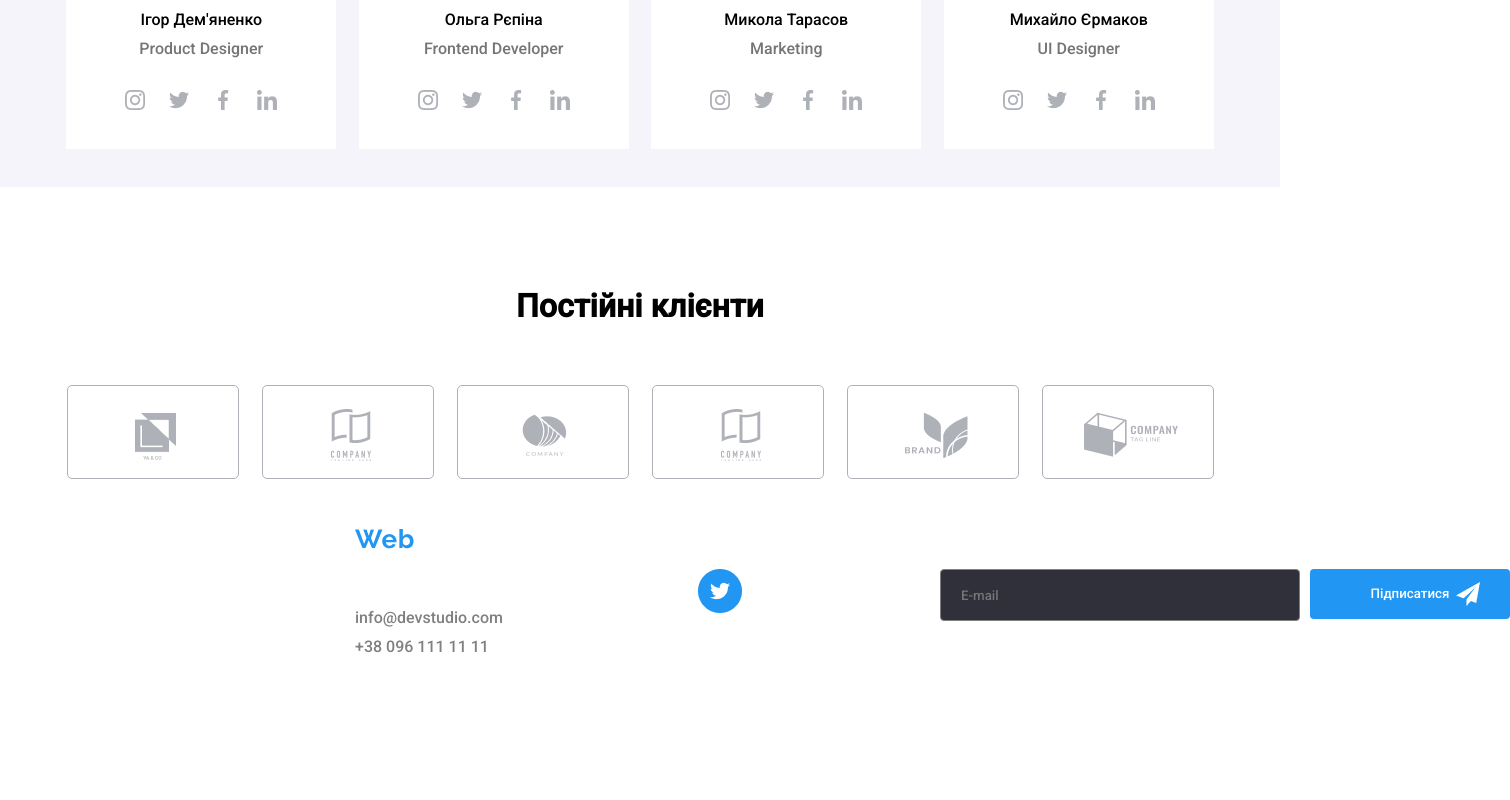
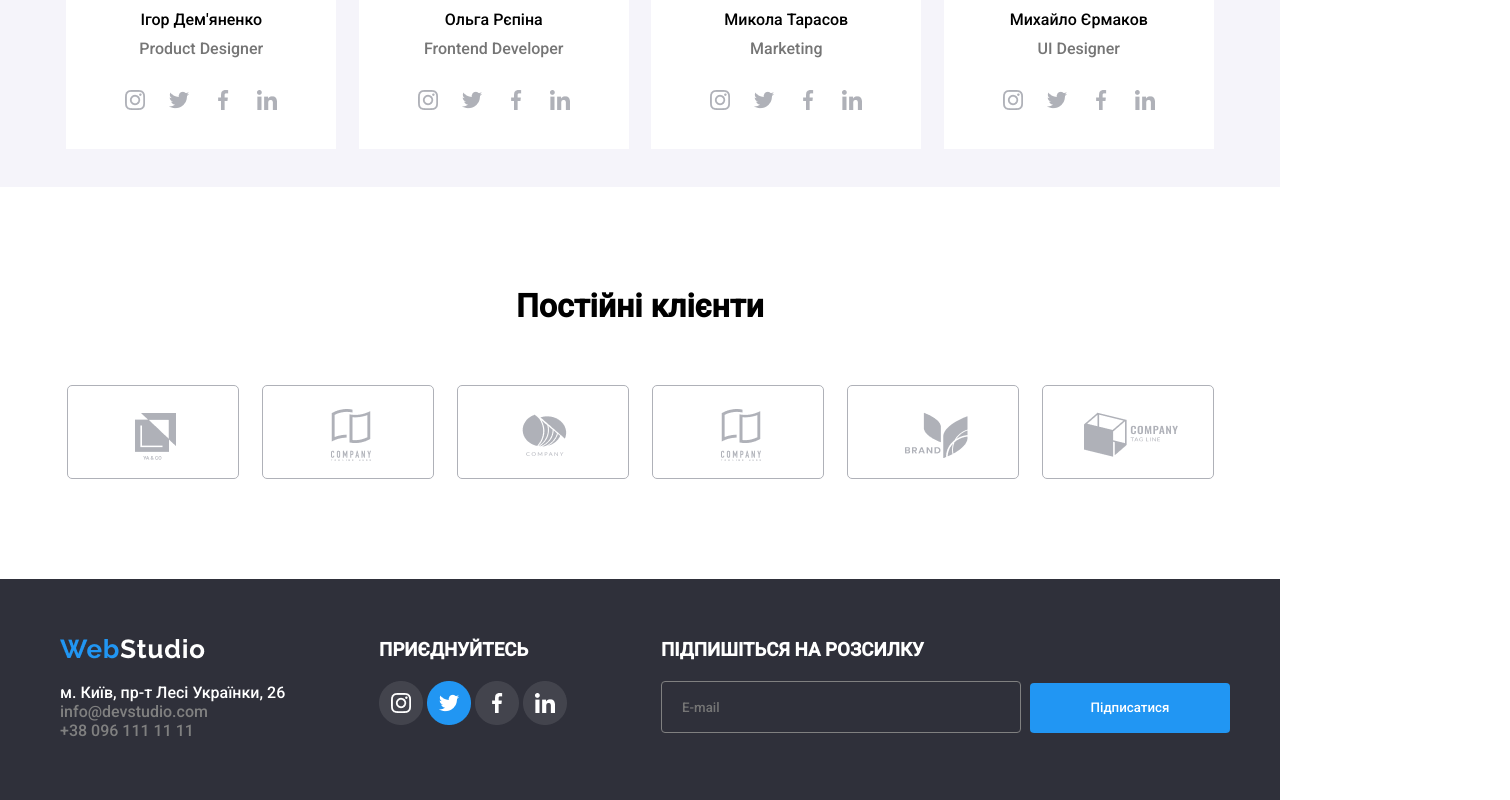
Before and after one commit to huskar666/Web-studio-new, a plain HTML site: page index.html in a window 1280 px wide. Shown: the part 2063-2863 px from the top of the page, 1510 px wide, since content can reach past the window. Before the commit the page ends 2729 px from the top, so only its background shows below. Drawn offline with Linux system fonts and the light colour scheme; files whose address does not match are found by name.

Commit message:
віів

```diff
--- a/index.html
+++ b/index.html
@@ -9,7 +9,8 @@
     <link href="https://fonts.googleapis.com/css2?family=Roboto:wght@500&display=swap" rel="stylesheet">
     <link rel="stylesheet" href="./css/style.css">
     <link rel="stylesheet" href="./css/adaptive.css">
-    <title>Document</title>
+    <link rel="shortcut icon" href="./img/Sitelogo.png">
+    <title>WebStudio</title>
 </head>
 <body>
     <header>
@@ -224,44 +225,36 @@
 
     </main>
     <footer>
-            <section class="info">
-                <div class="info__container">
-                        <img class="info-logo" src="./img/WebStudio (1).png" alt="webstudio">
-                        <div class="info-text">
-                            <p class="info-text1">м. Київ, пр-т Лесі Українки, 26</p>
-                            <p class="info-text2">info@devstudio.com</p>
-                            <p class="info-text2">+38 096 111 11 11</p>
-
-                        </div>
+        <section class="footer">
+            <div class="footer__container">
+                <div class="footer__container--first">
+                    <img  class="footer__logo"  src="./img/WebStudio (1).png" alt="logo-footer">
+                    <div class="footer__container--first--logo">
+                        <a class="footer__adress" href="#">м. Київ, пр-т Лесі Українки, 26</a>
+                        <br>
+                        <a class="footer__gmail" href="#">info@devstudio.com</a>
+                        <br>
+                        <a class="footer__phone" href="#">+38 096 111 11 11</a>
+                    </div>
                 </div>
-               </section>
-               <section class="soc">
-                    <div class="soc__container">
-                        <h4 class="soc-title">ПРИЄДНУЙТЕСЬ</h4>
-                        <div class="soc-imgs">
-                            <img soc-img src="./img/insta.png" alt="">
-                            <img soc-img src="./img/twit.png" alt="">
-                            <img soc-img src="./img/faceb.png" alt="">
-                            <img soc-img src="./img/linked.png" alt="">
-                        </div>
-
+                <div class="footer__container--second">
+                    <h3 class="footer__container--second--title">ПРИЄДНУЙТЕСЬ</h3>
+                    <div class="footer__container--second--network">
+                        <img src="./img/insta.png" alt="insta">
+                        <img src="./img/twit.png" alt="twit">
+                        <img src="./img/faceb.png" alt="faceb">
+                        <img src="./img/linked.png" alt="linked">
                     </div>
-               </section>
-
-
-           <section class="email">
-            <div class="email__container">
-                <h4 class="email-title">ПІДПИШІТЬСЯ НА РОЗСИЛКУ</h4>
-                <form>
-                    <input class="email-form type="email" placeholder="E-mail">
-                </form>
-                <button class="email-button">
-                    Підписатися <img class="email-photo" src="./img/telegram.png" alt="">
-                </button>
+                </div>
+                <div class="footer__container--therd">
+                    <h3 class="footer__container--therd--title">ПІДПИШІТЬСЯ НА РОЗСИЛКУ</h3>
+                    <div class="footer__container--therd--content">
+                        <input class="footer__container--therd--input" type="email" placeholder="E-mail">
+                        <button class="footer__container--therd--button">Підписатися</button>
+                    </div>
+                </div>
             </div>
-           </section>
-        </div>
-
+        </section>
     </footer>
 </body>
 </html>
--- a/style.scss
+++ b/style.scss
@@ -346,97 +346,72 @@ main{
         }
     }
 }
+       .footer{
+        background-color: #2F303A;
+        margin-top: 100px;
 
-footer{
-
-    background-color: #2F303A;
-    position: relative;
-
-
-    .container{
+        & .footer__container{
+            width: 100%;
             max-width: 1170px;
             margin: 0 auto;
-        margin-top: 100px;
-        width: 100%;
+            display: flex;
+            justify-content: space-between;
+            flex-direction: row;
+            padding: 60px;
+
+        }
+        & .footer__logo{
+            margin-bottom: 20px;
+        }
+        & .footer__adress{
+            font-family: Roboto;
+            text-decoration: none;
+            color: white;
+        }
+        & .footer__gmail{
+            font-family: Roboto;
+            text-decoration: none;
+            color: gray;
+
 
         }
 
-    .info{
-        &-logo{
-            position: absolute;
-            left: 355px;
-            top: 50px;
+        & .footer__phone{
+            font-family: Roboto;
+            text-decoration: none;
+            color: gray;
         }
-        &-text{
-            position: absolute;
-            top: 100px;
-            left: 355px;
-        }
-        &-text1{
+        & .footer__container--second--title{
             font-family: Roboto;
             color: white;
-            margin-bottom: 10px;
+            margin-bottom: 20px;
         }
-        &-text2{
+        & .footer__container--therd--title{
             font-family: Roboto;
-            color: gray;
-            margin-bottom: 10px;
-        }
-    }
-    .soc{
-        &-title{
             color: white;
-            font-family: Roboto;
-            position: absolute;
-            left: 650px;
-            top: 50px;
 
         }
-        &-imgs{
-            position: absolute;
-            left: 650px;
-            top: 90px;
-        }
-    }
-    .email{
-        &-title{
-            color: white;
-            font-family: Roboto;
-            position: absolute;
-            left: 940px;
-            top: 50px;
-        }
-        &-form{
+        & .footer__container--therd--input{
             width: 358px;
             height: 50px;
             border-radius: 4px;
             border: 1px solid gray;
             background-color: #2F303A;
-            position: absolute;
-            left: 940px;
-            top: 90px;
+            margin-top: 20px;
+            margin-right: 5px;
         }
         ::placeholder{
             font-family: Roboto;
             padding: 20px;
     }
-        &-button{
+    & .footer__container--therd--button{
         background-color: #2196F3;
         font-family: Roboto;
         color: white;
         width: 200px;
         height: 50px;
         border-radius: 4px;
-            position: absolute;
-            left: 1310px;
-            top: 90px;
         line-height: 50px;
+    }
 
        }
-        &-photo{
-           position: absolute;
-           bottom: 13px;
-           right: 30px;
-        }
-    }
-       }
```
Also changed, not shown: css/style.css, img/Sitelogo.png (added). Lines whose indentation alone changed are shown as unchanged.
